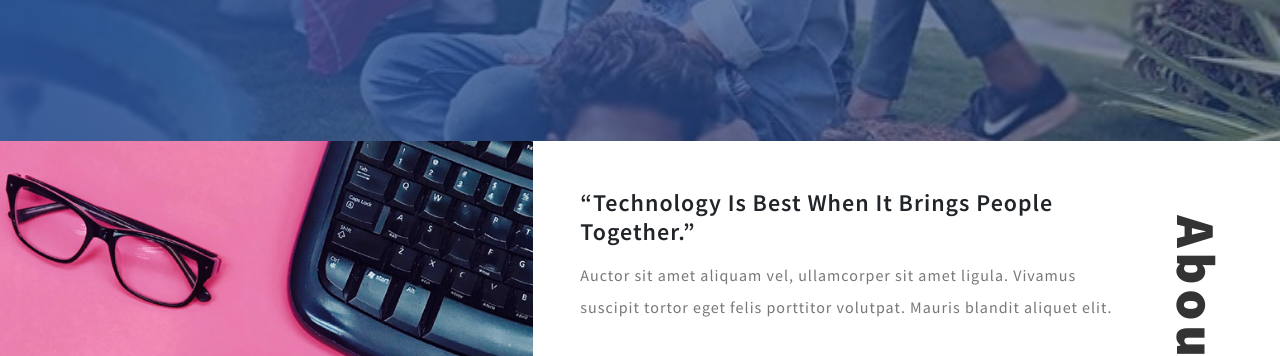
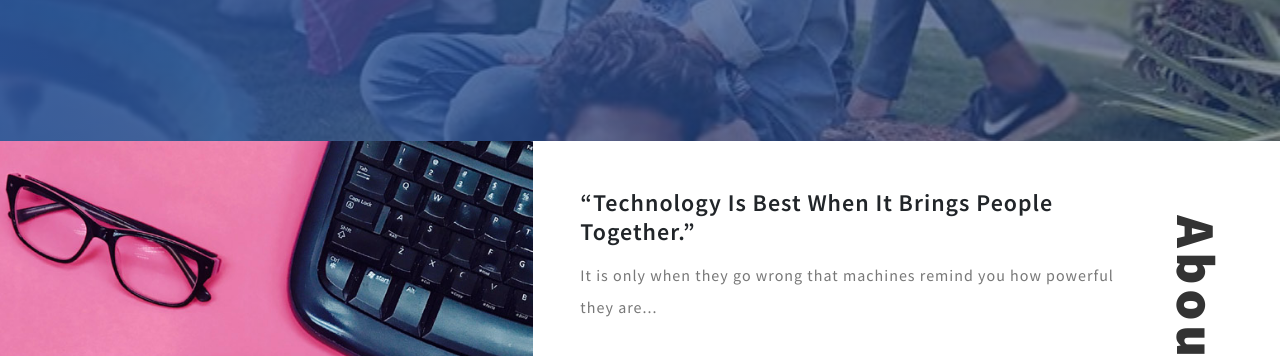
Before and after one commit to sajinabraha/dnd, a plain HTML site: page index.html in a window 1280 px wide. Shown: the part 596-952 px from the top of the page. Drawn offline with Linux system fonts and the light colour scheme.

Commit message:
Update index.html

```diff
--- a/index.html
+++ b/index.html
@@ -98,8 +98,8 @@ Smartphone Compatible web template, free webdesigns for Nokia, Samsung, LG, Sony
 			<div class="col-lg-6">
 				<div class="about-right">
 					<h4 class="main">“Technology is best when it brings people together.”</h4>
-					<p>Auctor sit amet aliquam vel, ullamcorper sit amet ligula. Vivamus suscipit tortor eget felis porttitor volutpat. Mauris blandit
-					aliquet elit.</p>
+					<p>It is only when they go wrong that machines remind you how powerful they are...
+					</p>
 					<div class="row mt-sm-5 mt-4 about-right-inner">
 						<div class="col-sm-4 col-6 myphoto-sign text-center">
 							<img src="images/25039581_2006587346223574_7906342632186445824_n.jpg" alt="" class="img-fluid rounded-circle"/>
```
